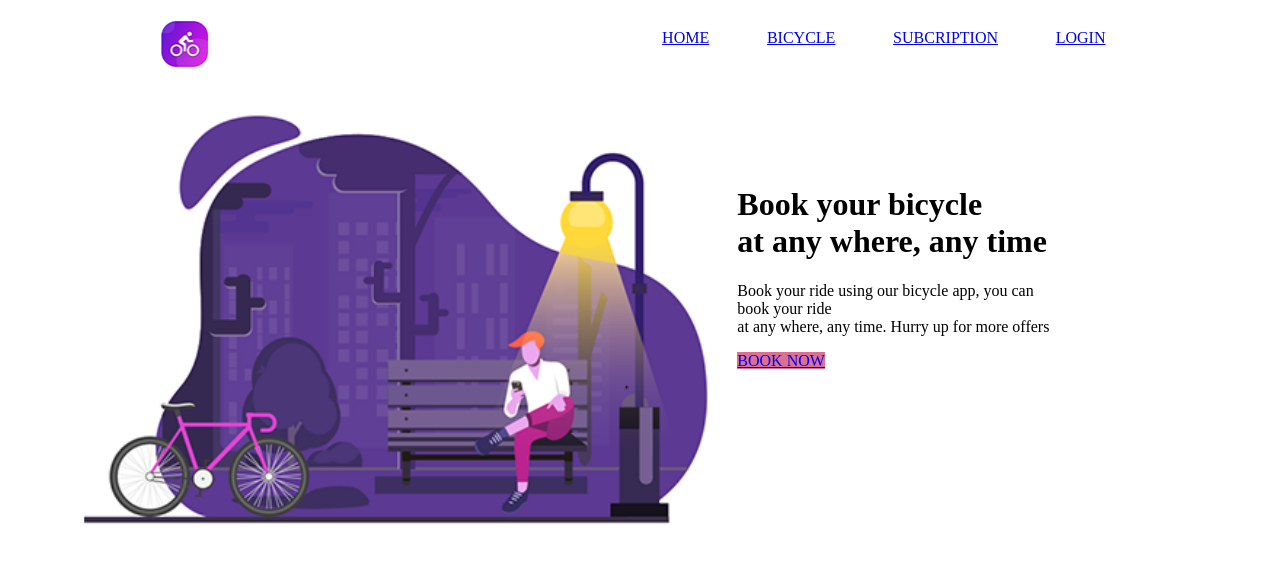
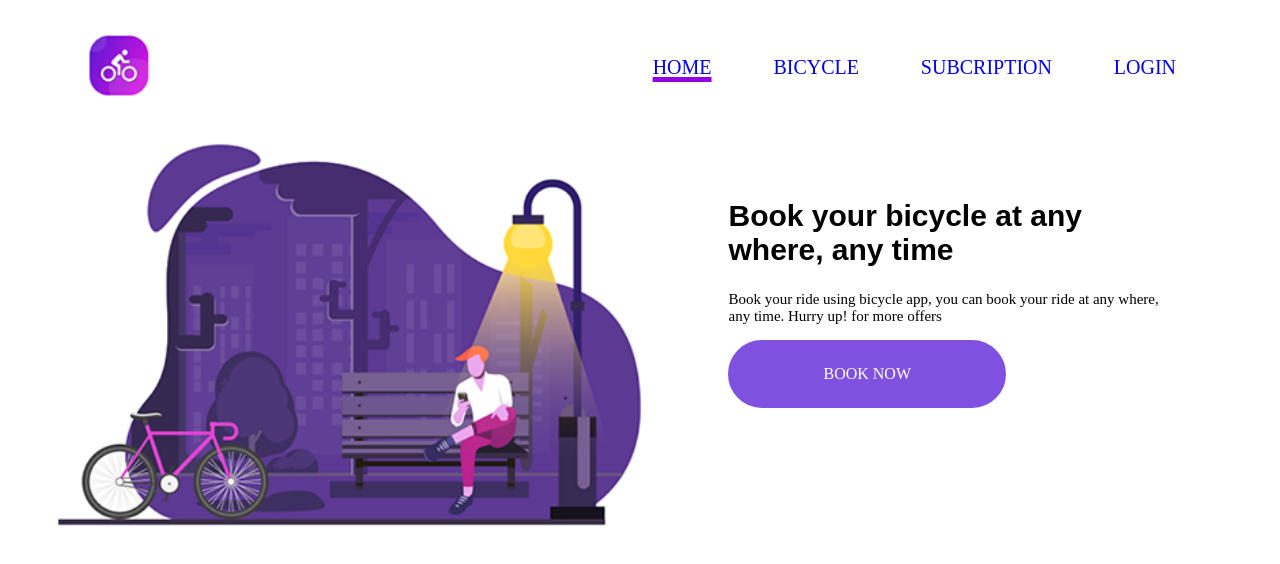
Before and after one commit to LaurynasKl/project-bicycle-app, a website: page index.html in a window 1280 px wide. Drawn offline with Linux system fonts and the light colour scheme.

Commit message:
Bicycle-app

```diff
--- a/index.html
+++ b/index.html
@@ -4,25 +4,32 @@
 <head>
     <meta charset="UTF-8">
     <meta name="viewport" content="width=device-width, initial-scale=1.0">
+    <meta name="description" content="Bicycle app">
     <title>Project1</title>
+    <link rel="apple-touch-icon" sizes="180x180" href="./favicon/apple-touch-icon.png">
+<link rel="icon" type="image/png" sizes="32x32" href="./favicon/favicon-32x32.png">
+<link rel="icon" type="image/png" sizes="16x16" href="./favicon/favicon-16x16.png">
+<link rel="manifest" href="./favicon/site.webmanifest">
+<link rel="mask-icon" href="./favicon/safari-pinned-tab.svg" color="#5bbad5">
+<meta name="msapplication-TileColor" content="#da532c">
+<meta name="theme-color" content="#ffffff">
 </head>
 <body style="background-color: white;">
-    <header style="background-color: white; width: 85%; margin-left: 5%; margin-right: 5%; display: inline-block;">
-        <img style="margin-left: 8%; margin-top: 1%; width: 5%;"  src="./img/logo.png" alt="Dviratis">
-        <div style="background-color: white; width: 50%; float: right; margin-top: 2%;">
-            <a style="margin-left: 10%;" href="#">HOME</a>
-            <a style="margin-left: 10%;" href="#">BICYCLE</a>
-            <a style="margin-left: 10%;" href="#">SUBCRIPTION</a>
-            <a style="margin-left: 10%;" href="#">LOGIN</a>
+    <header style="width: 90%; margin-left: 6%; margin-right: 3%; margin-top: 2%; display: inline-block;">
+        <img style="margin-left: 0%; margin-top: 0%; width: 6%; display: inline-block; font-size: 10px;" src="./img/logo.png" alt="Dviratis">
+        <div style="font-size: 20px; width: 50%; float: right; margin-top: 2%;">
+            <a style="margin-left: 0; text-decoration: 5px underline rgb(148, 0, 230);" href="#">HOME</a>
+            <a style="margin-left: 10%; text-decoration: none;" href="#">BICYCLE</a>
+            <a style="margin-left: 10%; text-decoration: none;" href="#">SUBCRIPTION</a>
+            <a style="margin-left: 10%; text-decoration: none;" href="#">LOGIN</a>
         </div>
     </header>
-    <main style="background-color: white; width: 85%; margin-left: 5%; margin-right: 5%; margin-top: 3%;">
-        <img style="width: 60%;" src="./img/suoliukas.png" alt="Dviratininkas sedi ant suoliuko " >
-        <div style="background-color: white; width: 30%; float: right; margin-top: 5%; margin-right: 8%;">
-            <h1>  Book your bicycle <br> at any where, any time</h1>
-            <p>Book your ride using our bicycle app, you can book your ride <br>
-                at any where, any time. Hurry  up for more offers</p>
-                <a style="background-color: palevioletred; border: solid pale;" href="#">BOOK NOW</a>
+    <main style=" display: inline-block;width: 90%; margin-left: 3%; margin-right: 5%; margin-top: 3%;">
+        <img style="width: 53%;" src="./img/suoliukas.png" alt="suoliukas">
+        <div style="width: 40%; margin-top: 3%; float: right;">
+            <h2 style="font-size: 30px; font-family:Arial, Helvetica, sans-serif;" >Book your bicycle at any where, any time</h2>
+            <p style="font-size: 15px;"> Book your ride using bicycle app, you can book your ride at any where, any time. Hurry up! for more offers</p>
+            <a style="display: inline-block; text-decoration: none; border: 25px solid rgb(128, 81, 224); border-radius: 50px; padding-right: 70px; padding-left: 70px; background-color: rgb(128, 81, 224); color: white;" href="#">BOOK NOW</a>
         </div>
     </main>
 </body>
```
